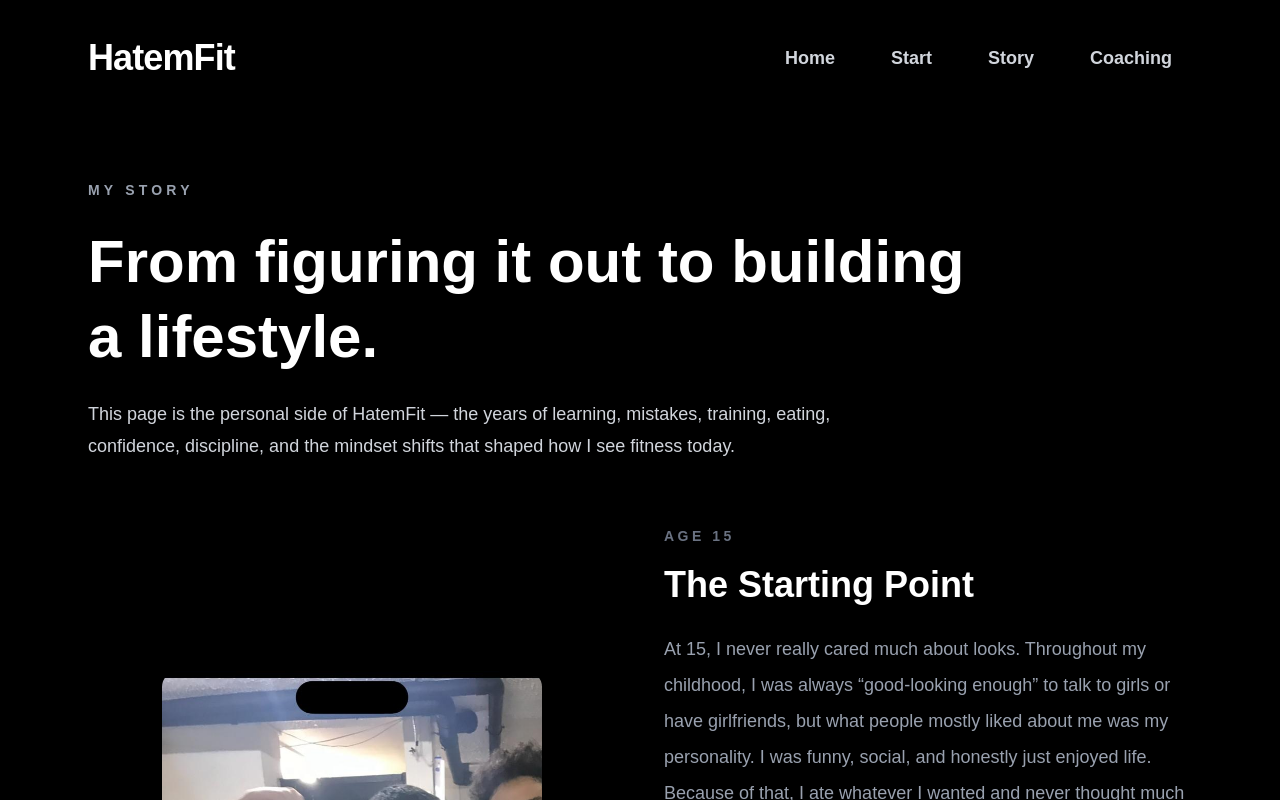
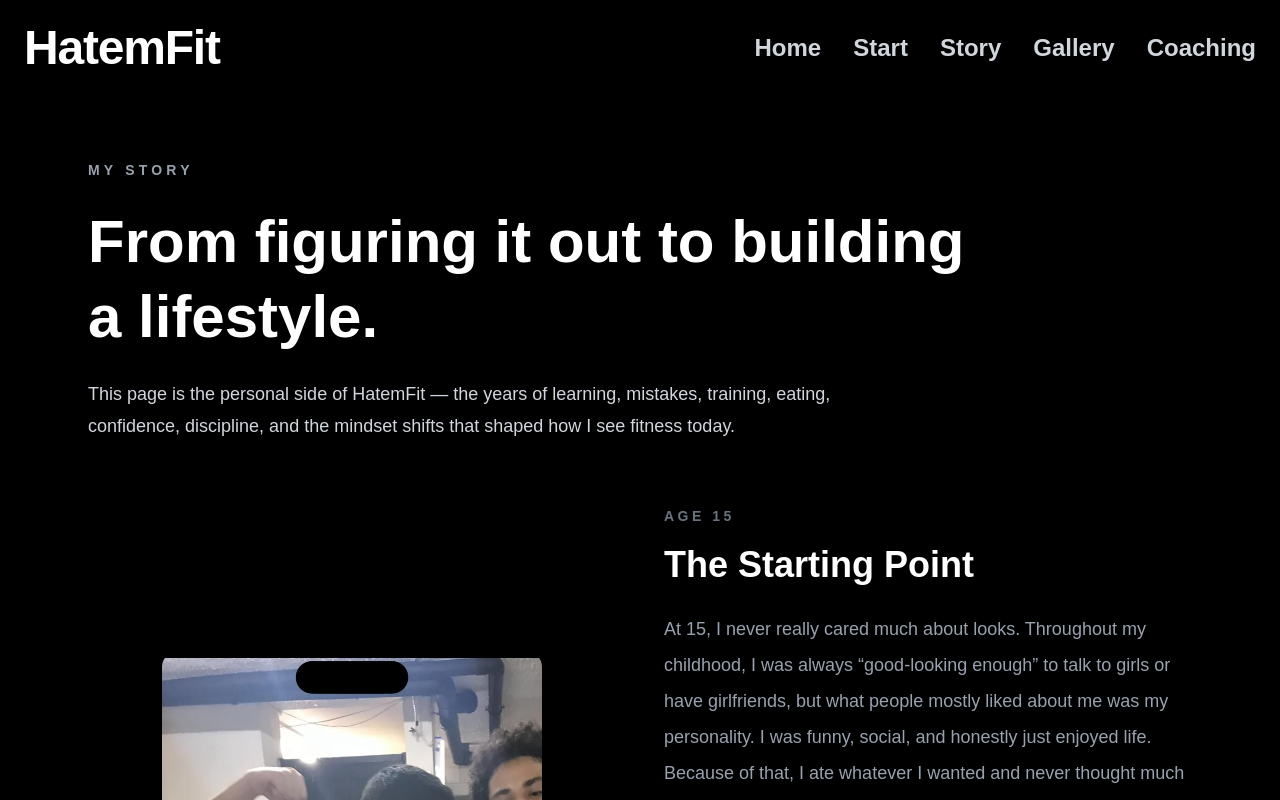
Before and after one commit to HatemCodes/HatemFit, a Next.js app: page /about in a window 1280 px wide. Shown: the top 800 px of the page. Built offline with nearby package versions, Linux system fonts and the light colour scheme.

Commit message:
Refine homepage branding

```diff
--- a/app/components/Navbar.tsx
+++ b/app/components/Navbar.tsx
@@ -2,47 +2,52 @@ import Link from "next/link";
 
 export default function Navbar() {
   return (
-    <nav className="mx-auto flex max-w-6xl items-center justify-between px-6 py-8">
-      <Link href="/" className="text-4xl font-black tracking-tight">
+    <nav className="sticky top-0 z-50 bg-black/80 backdrop-blur">
+      <div className="mx-auto flex max-w-7xl items-center justify-between px-6 py-6">
+        <Link
+          href="/"
+          className="text-5xl font-black tracking-tight text-white"
+        >
           HatemFit
         </Link>
 
-      <div className="hidden gap-4 md:flex">
+        <div className="flex items-center gap-8">
           <Link
             href="/"
-          className="rounded-xl px-5 py-3 text-lg font-bold text-gray-300 transition hover:bg-white hover:text-black"
+            className="text-2xl font-bold text-gray-300 transition hover:text-white"
           >
             Home
           </Link>
 
           <Link
             href="/start"
-          className="rounded-xl px-5 py-3 text-lg font-bold text-gray-300 transition hover:bg-white hover:text-black"
+            className="text-2xl font-bold text-gray-300 transition hover:text-white"
           >
             Start
           </Link>
 
           <Link
             href="/about"
-          className="rounded-xl px-5 py-3 text-lg font-bold text-gray-300 transition hover:bg-white hover:text-black"
+            className="text-2xl font-bold text-gray-300 transition hover:text-white"
           >
             Story
           </Link>
 
           <Link
+            href="/gallery"
+            className="text-2xl font-bold text-gray-300 transition hover:text-white"
+          >
+            Gallery
+          </Link>
+
+          <Link
             href="/coaching"
-          className="rounded-xl px-5 py-3 text-lg font-bold text-gray-300 transition hover:bg-white hover:text-black"
+            className="text-2xl font-bold text-gray-300 transition hover:text-white"
           >
             Coaching
           </Link>
         </div>
+      </div>
     </nav>
   );
 }
-
-<Link
-  href="/gallery"
-  className="rounded-xl px-5 py-3 text-lg font-bold text-gray-300 transition hover:bg-white hover:text-black"
->
-  Gallery
-</Link>
```
Lines whose indentation alone changed are shown as unchanged.
